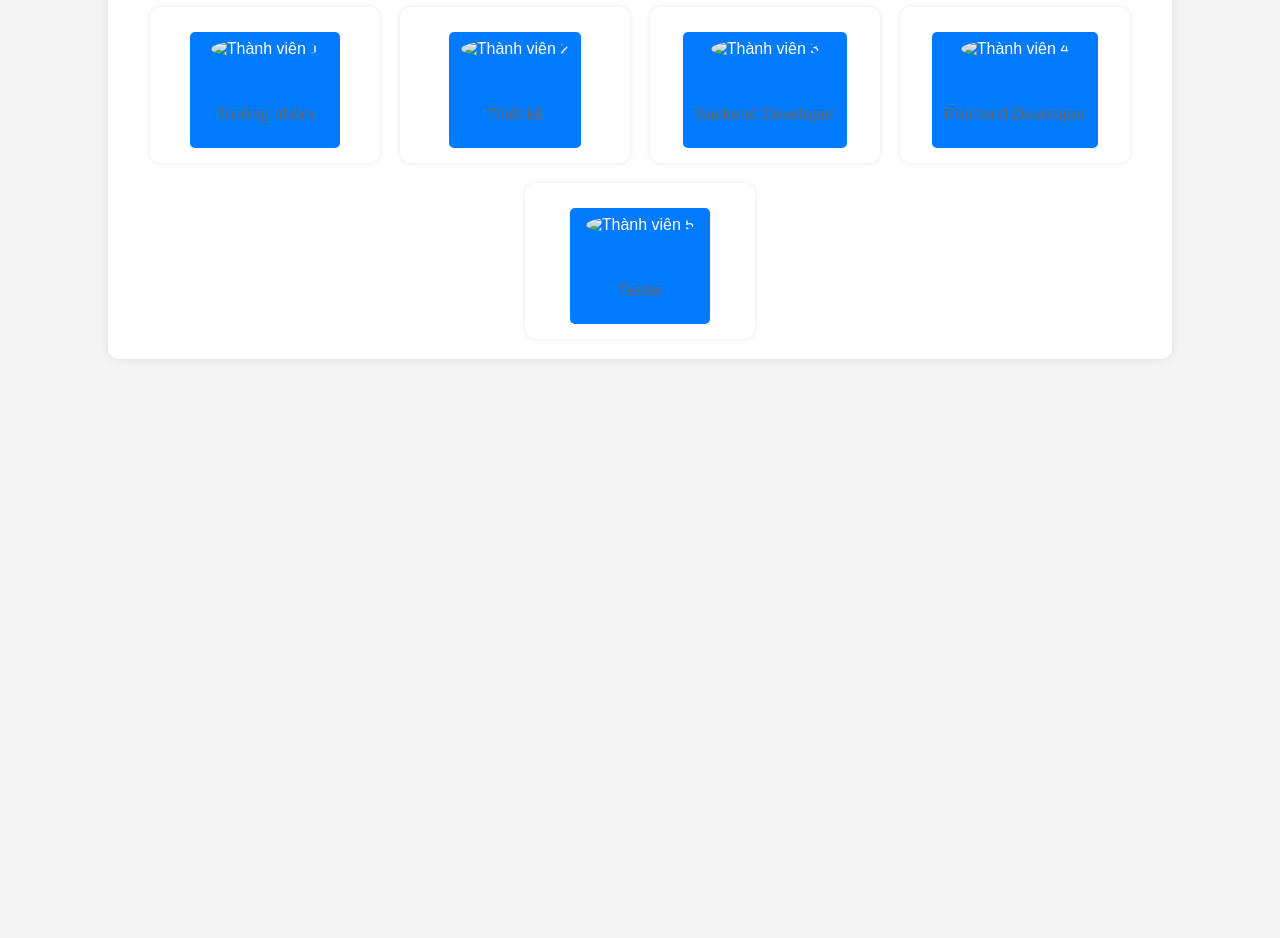
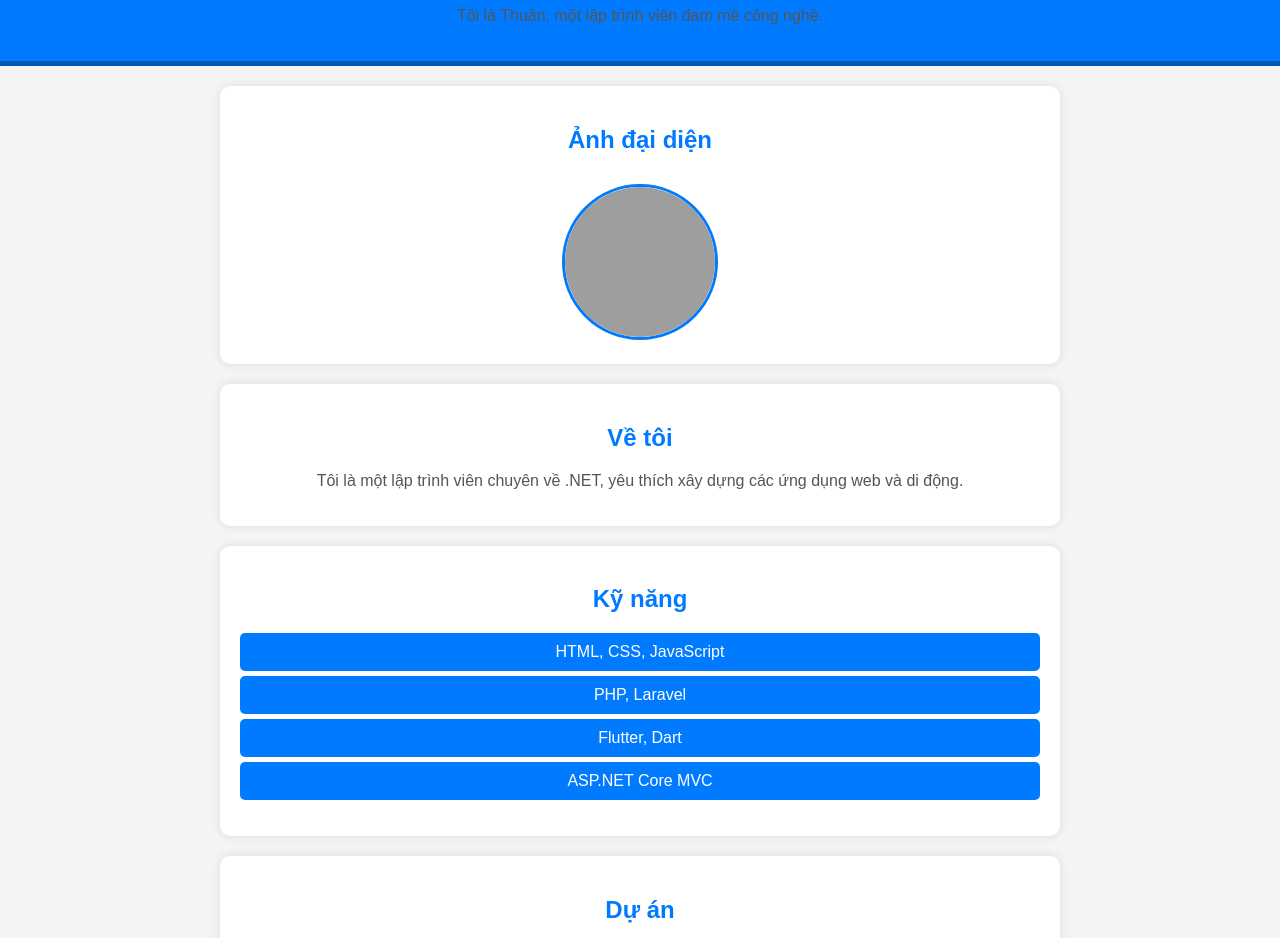
Before and after one commit to NTThuan2k3/Nhom22, a plain HTML site: page index.html in a window 1280 px wide. Shown: the part 93-1031 px from the top of the page. Before the commit the page ends 800 px from the top, so only its background shows below. Drawn offline with Linux system fonts and the light colour scheme; grey boxes are pictures that could not be loaded.

Commit message:
thong tin Thuan

```diff
--- a/index.html
+++ b/index.html
@@ -3,49 +3,141 @@
 <head>
     <meta charset="UTF-8">
     <meta name="viewport" content="width=device-width, initial-scale=1.0">
-    <title>Thông Tin Nhóm</title>
-    <link rel="stylesheet" href="style.css">
+    <title>Giới thiệu bản thân</title>
+    <style>
+        /* Định dạng tổng thể */
+        body {
+            font-family: Arial, sans-serif;
+            margin: 0;
+            padding: 0;
+            background-color: #f4f4f4;
+            text-align: center;
+        }
+
+        /* Header */
+        header {
+            background-color: #007BFF;
+            color: white;
+            padding: 20px;
+            border-bottom: 5px solid #0056b3;
+        }
+
+        /* Các phần nội dung */
+        section {
+            background: white;
+            margin: 20px auto;
+            padding: 20px;
+            width: 80%;
+            max-width: 800px;
+            border-radius: 10px;
+            box-shadow: 0 0 10px rgba(0, 0, 0, 0.1);
+            transition: transform 0.3s;
+        }
+
+        section:hover {
+            transform: scale(1.02);
+        }
+
+        h2 {
+            color: #007BFF;
+        }
+
+        p {
+            color: #555;
+        }
+
+        /* Ảnh đại diện */
+        .avatar {
+            width: 150px;
+            height: 150px;
+            border-radius: 50%;
+            object-fit: cover;
+            border: 3px solid #007BFF;
+            margin-top: 10px;
+        }
+
+        /* Danh sách kỹ năng */
+        .skills ul, .projects ul {
+            list-style: none;
+            padding: 0;
+        }
+
+        .skills li, .projects li {
+            background: #007BFF;
+            color: white;
+            margin: 5px 0;
+            padding: 10px;
+            border-radius: 5px;
+            transition: background 0.3s;
+        }
+
+        .skills li:hover, .projects li:hover {
+            background: #0056b3;
+        }
+
+        /* Liên kết dự án */
+        .projects a {
+            color: white;
+            text-decoration: none;
+            font-weight: bold;
+        }
+
+        .projects a:hover {
+            text-decoration: underline;
+        }
+
+        /* Liên hệ */
+        .contact a {
+            color: #007BFF;
+            text-decoration: none;
+            font-weight: bold;
+        }
+
+        .contact a:hover {
+            text-decoration: underline;
+        }
+
+    </style>
 </head>
 <body>
-    <div class="container">
-        <h1>Thông Tin Nhóm</h1>
-        <div class="team">
-            <div class="member">
-                <a href="member1.html">
-                    <img src="avatar1.jpg" alt="Thành viên 1">
-                    <h3>Nguyễn Văn A</h3>
-                    <p>Trưởng nhóm</p>
-                </a>
-            </div>
-            <div class="member">
-                <a href="member2.html">
-                    <img src="avatar2.jpg" alt="Thành viên 2">
-                    <h3>Trần Thị B</h3>
-                    <p>Thiết kế</p>
-                </a>
-            </div>
-            <div class="member">
-                <a href="member3.html">
-                    <img src="avatar3.jpg" alt="Thành viên 3">
-                    <h3>Phạm Văn C</h3>
-                    <p>Backend Developer</p>
-                </a>
-            </div>
-            <div class="member">
-                <a href="member4.html">
-                    <img src="avatar4.jpg" alt="Thành viên 4">
-                    <h3>Lê Thị D</h3>
-                    <p>Frontend Developer</p>
-                </a>
-            </div>
-            <div class="member">
-                <a href="member5.html">
-                    <img src="avatar5.jpg" alt="Thành viên 5">
-                    <h3>Hoàng Văn E</h3>
-                    <p>Tester</p>
-                </a>
-            </div>
-        </div>
-    </div>
+    <header>
+        <h1>Chào mừng đến với trang của tôi</h1>
+        <p>Tôi là Thuận, một lập trình viên đam mê công nghệ.</p>
+    </header>
+
+    <section class="profile">
+        <h2>Ảnh đại diện</h2>
+        <img src="https://hoanghamobile.com/tin-tuc/wp-content/uploads/2023/07/anh-dep-thien-nhien-2-1.jpg" alt="Ảnh đại diện của tôi" class="avatar">
+    </section>
+
+    <section class="about">
+        <h2>Về tôi</h2>
+        <p>Tôi là một lập trình viên chuyên về .NET, yêu thích xây dựng các ứng dụng web và di động.</p>
+    </section>
+
+    <section class="skills">
+        <h2>Kỹ năng</h2>
+        <ul>
+            <li>HTML, CSS, JavaScript</li>
+            <li>PHP, Laravel</li>
+            <li>Flutter, Dart</li>
+            <li>ASP.NET Core MVC</li>
+        </ul>
+    </section>
+
+    <section class="projects">
+        <h2>Dự án</h2>
+        <ul>
+            <li><a href="#">Dự án 1 - Ứng dụng quản lý công việc</a></li>
+            <li><a href="#">Dự án 2 - Website bán hàng</a></li>
+            <li><a href="#">Dự án 3 - Blog cá nhân</a></li>
+        </ul>
+    </section>
+
+    <section class="contact">
+        <h2>Liên hệ</h2>
+        <p>Email: <a href="mailto:thuan@gmail.com">thuan@gmail.com</a></p>
+        <p>GitHub: <a href="https://github.com/" target="_blank">github.com</a></p>
+    </section>
 </body>
 </html>
--- a/style.css
+++ /dev/null
@@ -1,72 +0,0 @@
-body {
-    font-family: Arial, sans-serif;
-    margin: 0;
-    padding: 0;
-    background-color: #f4f4f4;
-    text-align: center;
-}
-
-.container {
-    width: 80%;
-    margin: auto;
-    background: white;
-    padding: 20px;
-    border-radius: 10px;
-    box-shadow: 0 0 10px rgba(0, 0, 0, 0.1);
-}
-
-h1 {
-    color: #333;
-}
-
-.team {
-    display: flex;
-    justify-content: center;
-    flex-wrap: wrap;
-    gap: 20px;
-}
-
-.member {
-    background: #fff;
-    padding: 15px;
-    border-radius: 10px;
-    box-shadow: 0 0 5px rgba(0, 0, 0, 0.1);
-    transition: transform 0.3s;
-    text-align: center;
-    width: 200px;
-}
-
-.member:hover {
-    transform: scale(1.05);
-}
-
-.member img {
-    width: 100px;
-    height: 100px;
-    border-radius: 50%;
-    object-fit: cover;
-}
-
-.member h3 {
-    margin: 10px 0 5px;
-    color: #007BFF;
-}
-
-.member p {
-    color: #666;
-}
-
-a {
-    display: inline-block;
-    margin-top: 10px;
-    text-decoration: none;
-    color: #fff;
-    background: #007BFF;
-    padding: 8px 12px;
-    border-radius: 5px;
-    transition: background 0.3s;
-}
-
-a:hover {
-    background: #0056b3;
-}
```
